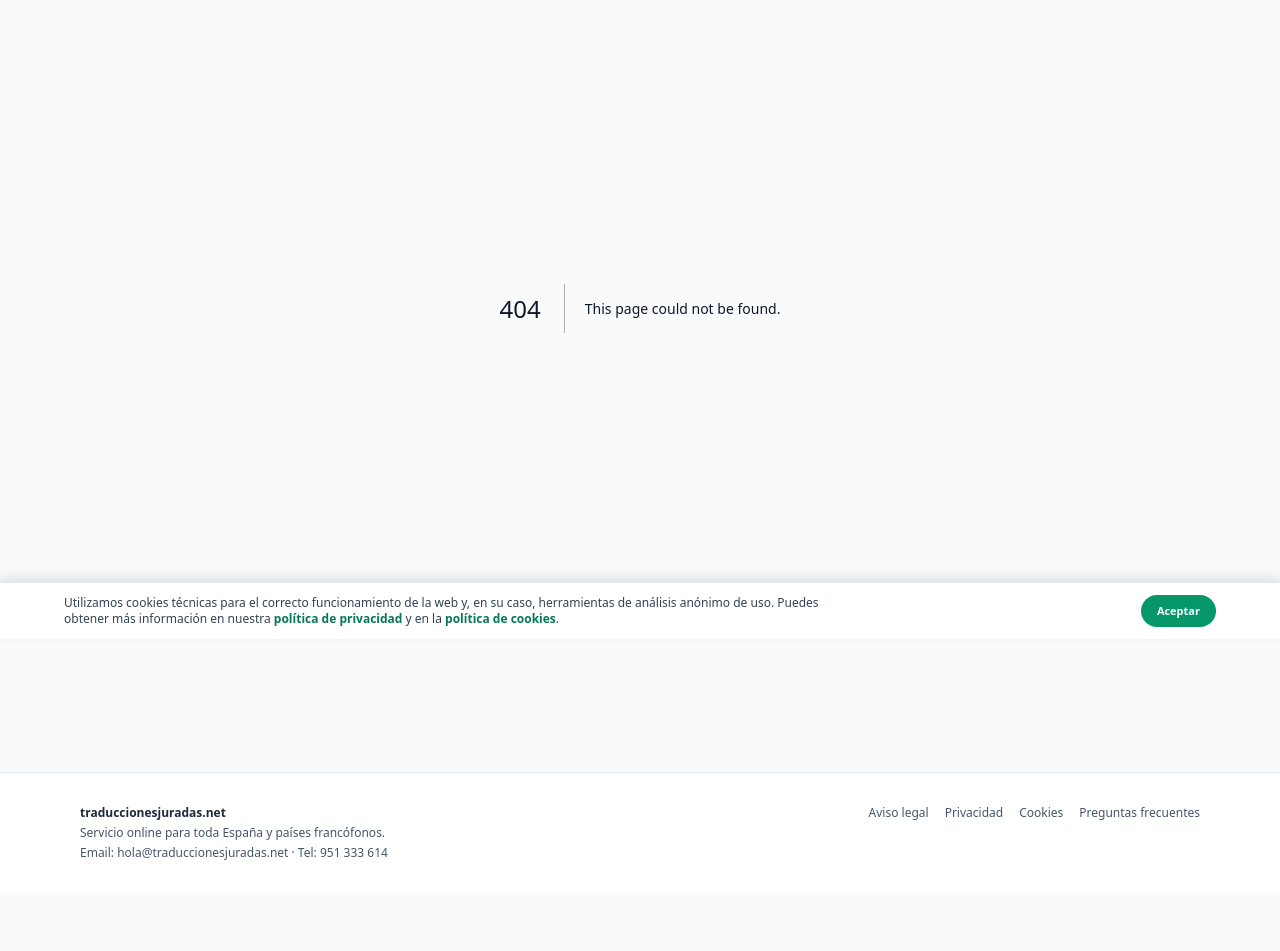
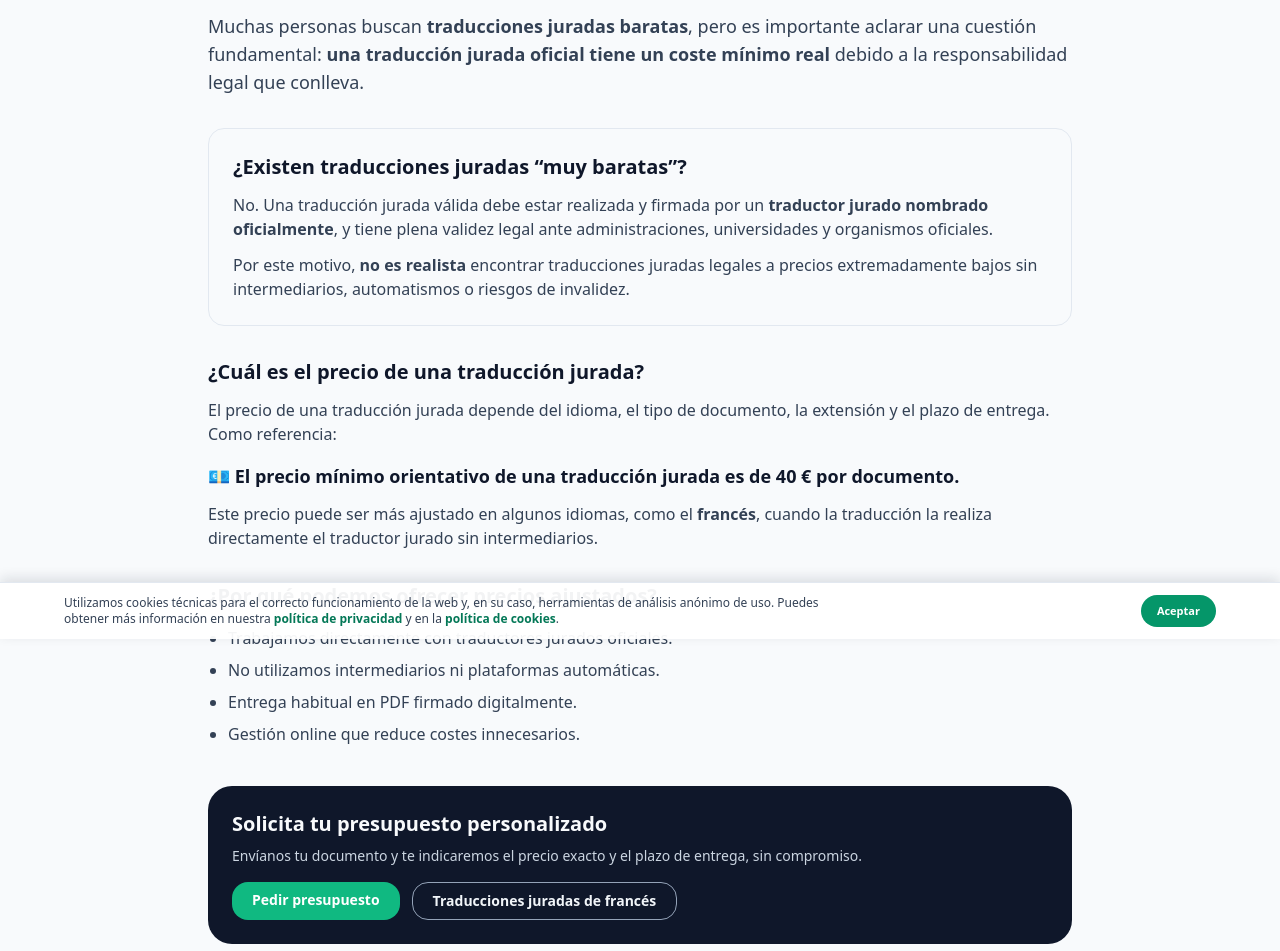
Before and after one commit to juanlatregua/traduccionesjuradas-next, a Next.js app: page /traducciones-juradas-baratas in a window 1280 px wide. Before the commit this address had no page. Shown: the part 161-1112 px from the top of the page. Before the commit the page ends 1054 px from the top, so only its background shows below. Built offline with nearby package versions, Linux system fonts and the light colour scheme.

Commit message:
chore: remove .next from repo and add baratas page + footer copy

```diff
--- a/app/layout.tsx
+++ b/app/layout.tsx
@@ -270,7 +270,7 @@ export default function RootLayout({
               <p className="font-semibold text-slate-800">
                 traduccionesjuradas.net
               </p>
-              <p>Servicio online para toda España y países francófonos.</p>
+              <p>Traducciones juradas oficiales online, válidas en España y en el extranjero.</p>
               <p>
                 Email:{" "}
                 <a
--- /dev/null
+++ b/app/traducciones-juradas-baratas/page.tsx
@@ -0,0 +1,105 @@
+// app/traducciones-juradas-baratas/page.tsx
+import Link from "next/link";
+import type { Metadata } from "next";
+
+export const metadata: Metadata = {
+  title: "Traducciones juradas con precio ajustado | Desde 40 €",
+  description:
+    "Traducciones juradas oficiales con precio ajustado y validez legal. Sin intermediarios. Precio mínimo orientativo: 40 € por documento. Presupuesto personalizado.",
+};
+
+export default function TraduccionesJuradasBaratas() {
+  return (
+    <main className="mx-auto max-w-4xl px-4 py-12 text-slate-900">
+      {/* TÍTULO */}
+      <h1 className="text-3xl font-bold tracking-tight sm:text-4xl">
+        Traducciones juradas con precio ajustado
+      </h1>
+
+      <p className="mt-4 text-lg text-slate-700">
+        Muchas personas buscan <strong>traducciones juradas baratas</strong>, pero
+        es importante aclarar una cuestión fundamental:{" "}
+        <strong>
+          una traducción jurada oficial tiene un coste mínimo real
+        </strong>{" "}
+        debido a la responsabilidad legal que conlleva.
+      </p>
+
+      {/* BLOQUE CLARIDAD */}
+      <section className="mt-8 rounded-2xl border border-slate-200 bg-slate-50 p-6">
+        <h2 className="text-xl font-semibold">
+          ¿Existen traducciones juradas “muy baratas”?
+        </h2>
+        <p className="mt-3 text-slate-700">
+          No. Una traducción jurada válida debe estar realizada y firmada por un
+          <strong> traductor jurado nombrado oficialmente</strong>, y tiene plena
+          validez legal ante administraciones, universidades y organismos
+          oficiales.
+        </p>
+        <p className="mt-3 text-slate-700">
+          Por este motivo, <strong>no es realista</strong> encontrar traducciones
+          juradas legales a precios extremadamente bajos sin intermediarios,
+          automatismos o riesgos de invalidez.
+        </p>
+      </section>
+
+      {/* PRECIO */}
+      <section className="mt-8">
+        <h2 className="text-xl font-semibold">
+          ¿Cuál es el precio de una traducción jurada?
+        </h2>
+        <p className="mt-3 text-slate-700">
+          El precio de una traducción jurada depende del idioma, el tipo de
+          documento, la extensión y el plazo de entrega. Como referencia:
+        </p>
+        <p className="mt-4 text-lg font-semibold text-slate-900">
+          💶 El precio mínimo orientativo de una traducción jurada es de{" "}
+          <strong>40 € por documento</strong>.
+        </p>
+        <p className="mt-3 text-slate-700">
+          Este precio puede ser más ajustado en algunos idiomas, como el
+          <strong> francés</strong>, cuando la traducción la realiza directamente
+          el traductor jurado sin intermediarios.
+        </p>
+      </section>
+
+      {/* POR QUÉ AJUSTADO */}
+      <section className="mt-8">
+        <h2 className="text-xl font-semibold">
+          ¿Por qué podemos ofrecer precios ajustados?
+        </h2>
+        <ul className="mt-4 list-disc space-y-2 pl-5 text-slate-700">
+          <li>Trabajamos directamente con traductores jurados oficiales.</li>
+          <li>No utilizamos intermediarios ni plataformas automáticas.</li>
+          <li>Entrega habitual en PDF firmado digitalmente.</li>
+          <li>Gestión online que reduce costes innecesarios.</li>
+        </ul>
+      </section>
+
+      {/* CTA */}
+      <section className="mt-10 rounded-3xl bg-slate-900 p-6 text-slate-50">
+        <h2 className="text-xl font-semibold">
+          Solicita tu presupuesto personalizado
+        </h2>
+        <p className="mt-2 text-sm text-slate-300">
+          Envíanos tu documento y te indicaremos el precio exacto y el plazo de
+          entrega, sin compromiso.
+        </p>
+        <div className="mt-4 flex flex-wrap gap-3">
+          <Link
+            href="/presupuesto"
+            className="rounded-2xl bg-emerald-500 px-5 py-2 text-sm font-semibold text-white hover:bg-emerald-600"
+          >
+            Pedir presupuesto
+          </Link>
+          <Link
+            href="/traductor-jurado-frances"
+            className="rounded-2xl border border-slate-400 px-5 py-2 text-sm font-semibold text-slate-100 hover:bg-slate-800"
+          >
+            Traducciones juradas de francés
+          </Link>
+        </div>
+      </section>
+    </main>
+  );
+}
--- a/components/ContactButtons.tsx
+++ b/components/ContactButtons.tsx
@@ -1,29 +1,40 @@
-// components/ContactButtons.tsx
+/// components/ContactButtons.tsx
 "use client";
 
 import IconEmail from "./IconEmail";
 import IconWhatsapp from "./IconWhatsapp";
+import Link from "next/link";
 
-const EMAIL = "hola@traduccionesjuradas.net";
-const WHATSAPP_URL = "https://wa.me/34951333614";
+// ⚠️ usa AQUÍ el mismo link que ya tienes en la home
+const PRESUPUESTO_LINK = "/presupuesto";
+
+const WHATSAPP_MESSAGE = encodeURIComponent(
+  "Hola, me gustaría solicitar un presupuesto para una traducción jurada. Gracias."
+);
+
+const WHATSAPP_URL = `https://wa.me/34951333614?text=${WHATSAPP_MESSAGE}`;
 
 export default function ContactButtons() {
   return (
     <div className="flex flex-wrap gap-3 text-sm">
-      <a
-        href={`mailto:${EMAIL}`}
-        className="inline-flex items-center gap-2 rounded-2xl bg-slate-900 px-4 py-2 font-semibold text-white hover:bg-slate-800"
+      <Link
+        href={PRESUPUESTO_LINK}
+        className="inline-flex items-center gap-2 rounded-2xl bg-slate-900 px-4 py-2 font-semibold text-white hover:bg-slate-800 focus:outline-none focus:ring-2 focus:ring-slate-400"
+        aria-label="Ir al formulario de presupuesto"
       >
         <IconEmail className="h-4 w-4 text-white" />
-        <span>Enviar email</span>
-      </a>
+        <span>Presupuesto</span>
+      </Link>
 
       <a
         href={WHATSAPP_URL}
-        className="inline-flex items-center gap-2 rounded-2xl bg-emerald-500 px-4 py-2 font-semibold text-white hover:bg-emerald-600"
+        target="_blank"
+        rel="noopener noreferrer"
+        className="inline-flex items-center gap-2 rounded-2xl bg-emerald-500 px-4 py-2 font-semibold text-white hover:bg-emerald-600 focus:outline-none focus:ring-2 focus:ring-emerald-300"
+        aria-label="Contactar por WhatsApp"
       >
         <IconWhatsapp className="h-4 w-4 text-white" />
-        <span>Escribir por WhatsApp</span>
+        <span>WhatsApp</span>
       </a>
     </div>
   );
```
